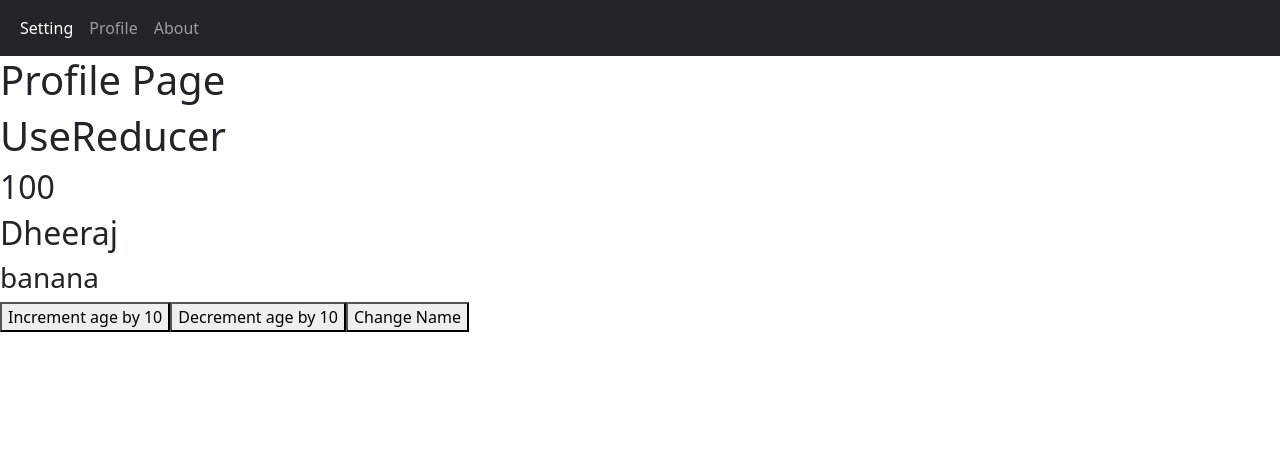
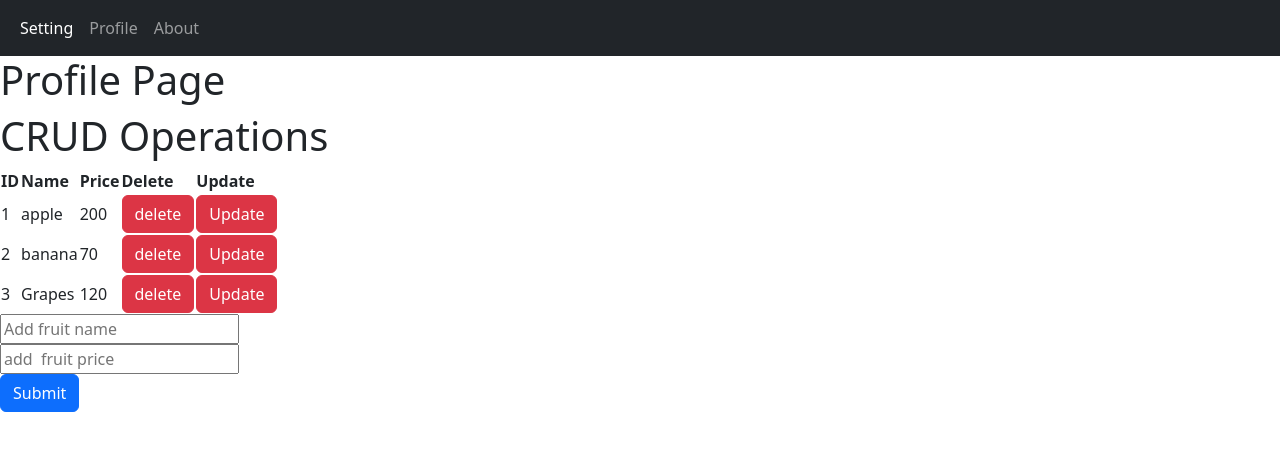
Before and after one commit to Dheeraj0408/react-tasks, a React (Create React App) app: page /profile in a window 1280 px wide. Shown: the top 450 px of the page. Built offline with nearby package versions, Linux system fonts and the light colour scheme.

Commit message:
Task mostly completed..pending add-ons

```diff
--- a/src/components/Pages/profile.js
+++ b/src/components/Pages/profile.js
@@ -1,4 +1,5 @@
 import Header1 from "../Navbar/header1";
+import UseReducerTask from "../functional-components/useReducer/CRUD-useReducer";
 import UseReducerExample from "../functional-components/useReducer/useReducerExample";
 
 const ProfilePage=()=>{
@@ -6,7 +7,8 @@ const ProfilePage=()=>{
         <>
         <Header1/>
         <h1>Profile Page</h1>
-        <UseReducerExample/>
+        {/* <UseReducerExample/> */}
+        <UseReducerTask/>
         </>
     )
 }
--- /dev/null
+++ b/src/components/functional-components/useReducer/CRUD-useReducer.js
@@ -0,0 +1,147 @@
+import { useReducer, useState } from "react";
+function reducer(state, action) {
+  switch (action.type) {
+    case "ADD_ITEM":
+      return [...state, action.item];
+    case "DELETE_ITEM":
+      return state.filter((val, index) => index !== action.index);
+    case "UPDATE_ITEM":
+      return state.map((val) => {
+        if (val.id === action.id) {
+          return action.item;
+        } else {
+          return val;
+        }
+      });
+    default:
+      return state;
+  }
+}
+const initialState = [
+  {
+    id: 1,
+    name: "apple",
+    price: 200,
+  },
+  {
+    id: 2,
+    name: "banana",
+    price: 70,
+  },
+  {
+    id: 3,
+    name: "Grapes",
+    price: 120,
+  },
+];
+const UseReducerTask = () => {
+  const [currentState, dispatchFunction] = useReducer(reducer, initialState);
+  const [itemName, setItemName] = useState("");
+  const [itemPrice, setItemPrice] = useState("");
+  const [updateItemId, setUpdateItemId] = useState(null);
+  const handleSubmit = (event) => {
+    event.preventDefault();
+    let name = event.target[0].value;
+    let price = event.target[1].value;
+    if (updateItemId !== null) {
+      dispatchFunction({
+        type: "UPDATE_ITEM",
+        id: updateItemId,
+        item: {
+          id: updateItemId,
+          name: name,
+          price: parseInt(price),
+        },
+      });
+      setUpdateItemId(null);
+      setItemName("");
+      setItemPrice("");
+    } else {
+      dispatchFunction({
+        type: "ADD_ITEM",
+        item: { id: currentState.length + 1, name: name, price: Number(price) },
+      });
+    }
+    event.target.reset();
+  };
+  const handleDelete = (id) => {
+    dispatchFunction({
+      type: "DELETE_ITEM",
+      index: id - 1,
+    });
+  };
+  const handleUpdate = (item) => {
+    setItemName(item.name);
+    setItemPrice(item.price);
+    setUpdateItemId(item.id);
+  };
+
+  return (
+    <>
+      <div>
+        <h1>CRUD Operations</h1>
+        <table>
+          <thead>
+            <tr>
+              <th>ID</th>
+              <th>Name</th>
+              <th>Price</th>
+              <th>Delete</th>
+              <th>Update</th>
+            </tr>
+          </thead>
+          <tbody>
+            {currentState.map((item) => (
+              <Item
+                item={item}
+                key={item.id}
+                id={item.id}
+                deleteItem={handleDelete}
+                updateItem={handleUpdate}
+              />
+            ))}
+          </tbody>
+        </table>
+        <form onSubmit={handleSubmit}>
+          <input
+            type="text"
+            placeholder="Add fruit name"
+            value={itemName}
+            onChange={(e) => setItemName(e.target.value)}
+          />
+          <br />
+          <input
+            type="number"
+            placeholder="add  fruit price"
+            value={itemPrice}
+            onChange={(e) => setItemPrice(e.target.value)}
+          />
+          <br />
+          <button type="submit" className="btn btn-primary">
+            Submit
+          </button>
+        </form>
+      </div>
+    </>
+  );
+};
+export default UseReducerTask;
+export const Item = ({ item, deleteItem, id, updateItem }) => {
+  return (
+    <tr>
+      <td>{item.id}</td>
+      <td>{item.name}</td>
+      <td>{item.price}</td>
+      <td>
+        <button onClick={() => deleteItem(id)} className="btn btn-danger">
+          delete
+        </button>
+      </td>
+      <td>
+        <button onClick={() => updateItem(item)} className="btn btn-danger">
+          Update
+        </button>
+      </td>
+    </tr>
+  );
+};
```
